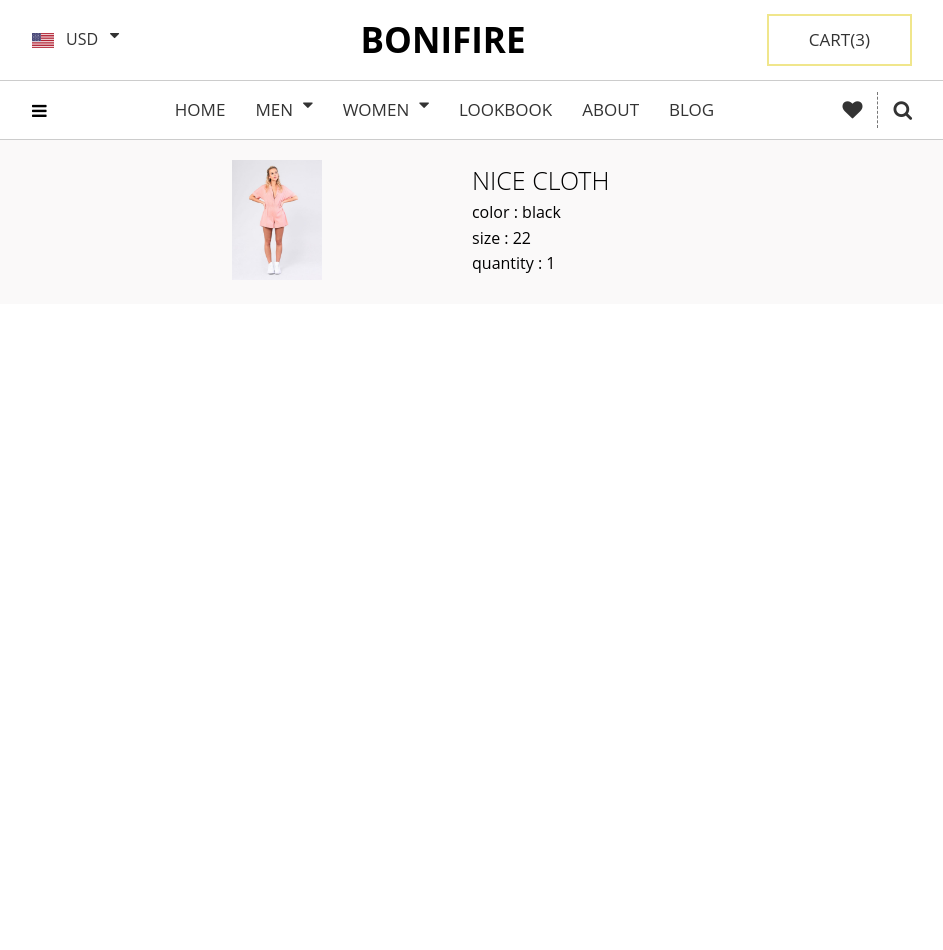
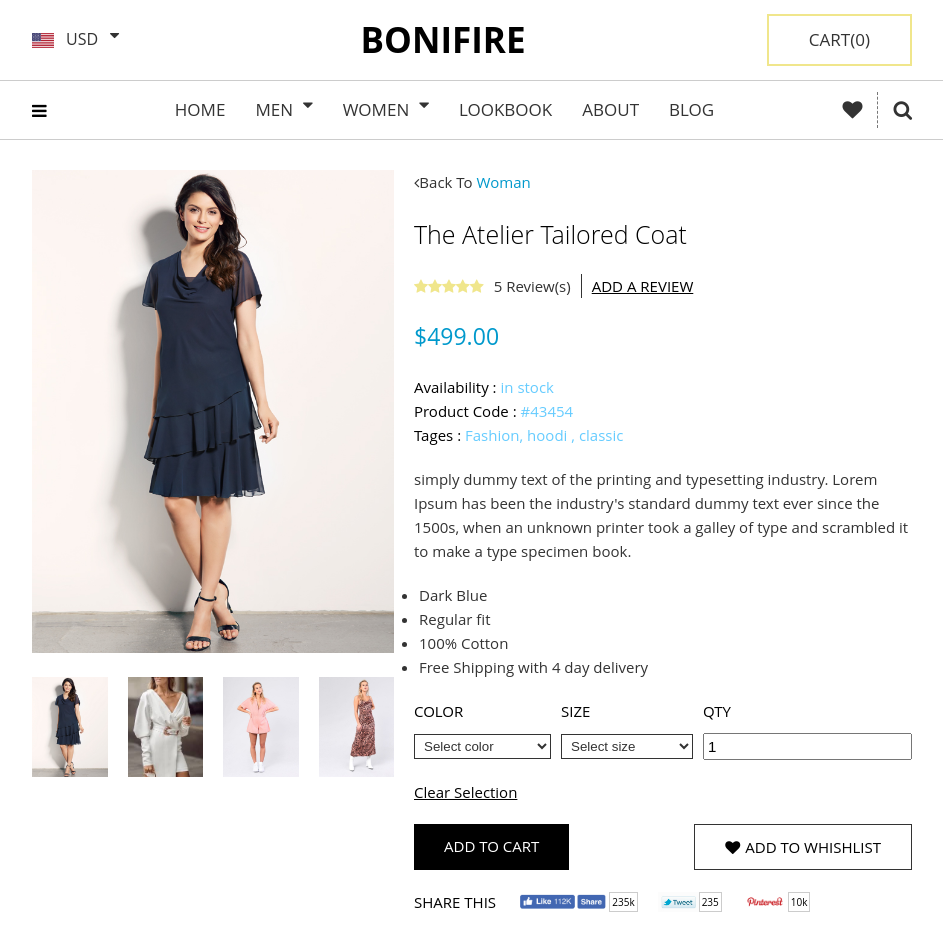
Before and after one commit to ermyas7/go-bonifire, a React (Create React App) app: page / in a window 1280 px wide. Shown: the top 950 px of the page, without its empty margins (168-1111 px from the left). Before the commit the page ends 800 px from the top, so only its background shows below. Built offline with nearby package versions, Linux system fonts and the light colour scheme.

Commit message:
Add Cart page

```diff
--- a/src/App.js
+++ b/src/App.js
@@ -4,13 +4,26 @@ import WomenCloth from './Pages/WomenCloth'
 import Cart from './Pages/CartPage'
 import {BrowserRouter as Router, Route} from 'react-router-dom'
 class  App extends Component{
+  state = {
+    products: []
+  }
+
+  addToCheckOut = (product) => {
+    let products = [...this.state.products, product]
+    this.setState({products})
+  }
   render(){
+    let cartCount = this.state.products.length
     return (
       <Router>
           <div className="App">
-            <Header/>
-            <Route path={`${process.env.PUBLIC_URL}/`}
-            render ={() => <Cart/>}/>
+            <Header cartCount={cartCount}/>
+            <Route exact path={`${process.env.PUBLIC_URL}/`}
+            render ={() => <WomenCloth
+            addToCheckOut={this.addToCheckOut}/>}/>
+            <Route path={`${process.env.PUBLIC_URL}/cart`}
+            render ={() => <Cart
+            items={this.state.products}/>}/>
           </div>
       </Router>
     );
--- a/src/Pages/CartPage/CartItems.js
+++ b/src/Pages/CartPage/CartItems.js
@@ -1,7 +1,7 @@
 import React from 'react'
-import image from '../../assets/images/women_pink.jpg'
+import image from '../../assets/images/women_black.jpg'
 
-const CartItems = () => {
+const CartItems = ({item}) => {
   return (
     <div>
       <div className='cart'>
@@ -9,10 +9,10 @@ const CartItems = () => {
             <img src={image} alt='product'/>
         </div>
         <div className='cart-item'>
-            <h2 className='cart-item-heading'>nice cloth</h2>
-            <p>color : black</p>
-            <p>size : 22</p>
-            <p>quantity : 1</p>
+            <h2 className='cart-item-heading'>{item.name}</h2>
+            <p>color : {item.color}</p>
+            <p>size : {item.size}</p>
+            <p>quantity : {item.quantity}</p>
         </div>
       </div>
     </div>
--- a/src/Pages/CartPage/index.js
+++ b/src/Pages/CartPage/index.js
@@ -3,10 +3,31 @@ import CartItems from './CartItems'
 
 class index extends Component {
   render() {
+      let {items} = this.props;
+      console.log(items)
+      let cartRendered = items.map((item, index) => {
+          return(
+            <CartItems item={item}/>
+          )
+      })
+      console.log(items)
+      if(items.length === 0){
+          return(
+              <h1 style={heading}>No Item Added in the cart</h1>
+          )
+      }
     return (
-      <CartItems/>
+      <div>
+          {cartRendered}
+      </div>
     )
   }
 }
 
+const heading = {
+    fontSize: '3rem',
+    textAlign: 'center',
+    marginTop: '2rem'
+}
+
 export default index
--- a/src/Pages/WomenCloth/index.js
+++ b/src/Pages/WomenCloth/index.js
@@ -5,7 +5,7 @@ import Main from '../../components/Main'
 export class index extends Component {
   render() {
     return (
-      <Main data={cloth}/>
+      <Main data={cloth} addToCart={this.props.addToCheckOut}/>
     )
   }
 }
--- a/src/assets/css/style.css
+++ b/src/assets/css/style.css
@@ -98,10 +98,10 @@ body {
     opacity: 1;
     position: absolute;
     top: 14rem;
-    left: 50rem; }
+    left: 60rem; }
     @media only screen and (min-width: 100em) {
       .navigation-women {
-        left: 60rem; } }
+        left: 70rem; } }
     @media only screen and (max-width: 75em) {
       .navigation-women {
         left: 40rem; } }
@@ -116,10 +116,10 @@ body {
     opacity: 1;
     position: absolute;
     top: 14rem;
-    left: 38rem; }
+    left: 48rem; }
     @media only screen and (min-width: 100em) {
       .navigation-men {
-        left: 48rem; } }
+        left: 56rem; } }
     @media only screen and (max-width: 75em) {
       .navigation-men {
         left: 28rem; } }
@@ -187,6 +187,9 @@ body {
     color: var(--color-grey-dark-1);
     font-size: 1.7rem;
     font-weight: 500; }
+    .header-primary-cart a {
+      text-decoration: none;
+      color: currentColor; }
 
 .heading-primary {
   font-size: 3.5rem; }
@@ -326,7 +329,7 @@ body {
     border: solid var(--color-grey-dark-1) 1px; }
 
 .cart {
-  padding: 2rem 40rem;
+  padding: 2rem 10rem;
   display: flex;
   justify-content: space-between;
   background-color: var(--color-grey-light-1); }
@@ -338,6 +341,6 @@ body {
     .cart-item p {
       font-size: 1.6rem; }
     .cart-item-heading {
-      font-size: 2.5rem;
+      font-size: 2.0rem;
       font-weight: 300;
       text-transform: uppercase; }
--- a/src/assets/sass/_component.scss
+++ b/src/assets/sass/_component.scss
@@ -54,10 +54,10 @@
         opacity: 1;
         position: absolute;
         top: 14rem;
-        left: 50rem;
+        left: 60rem;
 
         @media only screen and (min-width: $bp-xlargest) {
-            left: 60rem;
+            left: 70rem;
           }
 
           @media only screen and (max-width: $bp-largest) {
@@ -81,10 +81,10 @@
         opacity: 1;
         position: absolute;
         top: 14rem;
-        left: 38rem;
+        left: 48rem;
 
         @media only screen and (min-width: $bp-xlargest) {
-            left: 48rem;
+            left: 56rem;
           }
 
           @media only screen and (max-width: $bp-largest) {
@@ -191,6 +191,11 @@
         color: var(--color-grey-dark-1);
         font-size: 1.7rem;
         font-weight: 500;
+
+        a{
+            text-decoration: none;
+            color: currentColor;
+        }
     }
 
 }
@@ -437,7 +442,7 @@
 ////////// cart style /////////////////////////
 ////////////////////////////////////////////////
 .cart{
-    padding: 2rem 40rem;
+    padding: 2rem 10rem;
     display: flex;
     justify-content: space-between;
     background-color: var(--color-grey-light-1);
@@ -454,7 +459,7 @@
 
 
         &-heading{
-            font-size: 2.5rem;
+            font-size: 2.0rem;
             font-weight: 300;
             text-transform: uppercase;
         }
--- a/src/components/CustomSelectOption.js
+++ b/src/components/CustomSelectOption.js
@@ -1,14 +1,17 @@
 import React, { Component } from 'react'
 
 class CustomSelectOption extends Component {
-    state = {
-        value: 'Select color'
-    }
+
     handleChange = (evt) => {
-      this.setState({value: evt.target.value})
+      let {value} = evt.target
+      console.log(this.props)
+      if(value !== ''){
+        this.props.setCheckOutDetail({
+          name: this.props.type,value})
+      }
   }
   render() {
-    let {data, type} = this.props;
+    let {data, type, value} = this.props;
     let options = data.map((item, index) => {
       return(
         <option value={item} key={index}>{item}</option>
@@ -17,10 +20,10 @@ class CustomSelectOption extends Component {
     return (
       <div style={container}>
         <p style={text}>{type}</p>
-        <select value={this.state.value}
+        <select value={value}
          onChange={this.handleChange}
          style={select}>
-        <option value="Select color">Select {type}</option>
+        <option value=''>Select {type}</option>
             {options}
         </select>
       </div>
--- a/src/components/Main/ModalDescription.js
+++ b/src/components/Main/ModalDescription.js
@@ -8,9 +8,39 @@ import Share from '../ShareContent'
 
 
 export class ModalDescription extends Component {
+    state = {
+        color: '',
+        size: '',
+        quantity: 1,
+        error: ''
+      }
+
+    setCheckOutDetail = (val) => {
+        let {name, value} = val
+        this.setState({[name]: value})
+    }
+
+    clearSelection = () => {
+        this.setState({
+            color: '',
+            size: '',
+            quantity: 1
+        })
+        console.log('clearing')
+    }
+
+    addToCart = () => {
+        let {color, size, quantity} = this.state
+        let name = this.props.data.name
+        if(color !=='' && size!=='' && quantity !== 0){
+            this.props.addToCart({color, size, quantity, name})
+            this.clearSelection()
+        }
+    }
   render() {
       let{data} = this.props
-      console.log(data.colors)
+      let {color, size, quantity} = this.state
+      data = {...data, color, size, quantity}
     return (
       <div className='modal-description'>
         <div className='modal-description-back'>
@@ -45,13 +75,20 @@ export class ModalDescription extends Component {
         </div>
         <Features features={data.features}/>
         <div style={selection}>
-            <Select type='color' data={data.colors}/>
-            <Select type='size'  data={data.sizes}/>
-            <QuantitySelection/>
+            <Select type='color' data={data.colors}
+            setCheckOutDetail={this.setCheckOutDetail}
+            value={data.color}/>
+            <Select type='size'  data={data.sizes}
+            setCheckOutDetail={this.setCheckOutDetail}
+            value={data.size}/>
+            <QuantitySelection
+            setCheckOutDetail={this.setCheckOutDetail}
+            value={data.quantity}/>
         </div>
-        <p>Clear Selection</p>
+        <p onClick={this.clearSelection} style={clear}>Clear Selection</p>
         <div className='modal-description-add'>
-            <div className='modal-description-add-btn btn btn-black'>
+            <div className='modal-description-add-btn btn btn-black'
+            onClick={this.addToCart}>
                 add to cart
             </div>
             <div className='modal-description-add-btn btn btn-white'>
@@ -73,4 +110,11 @@ const selection = {
     justifyContent: 'space-between'
 }
 
+const clear = {
+    fontWeight: '500',
+    textDecoration: 'underline',
+    cursor: 'pointer',
+    display: 'block'
+}
+
 export default ModalDescription
--- a/src/components/Main/index.js
+++ b/src/components/Main/index.js
@@ -11,7 +11,7 @@ export class index extends Component {
             <ModalImage/>
         </div>
         <div className='content-description'>
-            <ModalDescription data={this.props.data}/>
+            <ModalDescription data={this.props.data} addToCart={this.props.addToCart}/>
         </div>
 
      </main>
--- a/src/components/QuantityInput.js
+++ b/src/components/QuantityInput.js
@@ -1,22 +1,20 @@
 import React, { Component } from 'react'
 
 class QuantityInput extends Component {
-  state = {
-      value: 1
-  }
 
   changeHandler = (value) => {
-      console.log('from handler')
-      console.log(value.target.value)
-    this.setState({value: value.target.value})
+    this.props.setCheckOutDetail({
+      name: 'quantity',
+      value:value.target.value})
   }
   render() {
+    let {value} = this.props
     return (
         <div>
             <p style={text}>qty</p>
             <input type='number'
              name="quantity" min="1"
-             value={this.state.value}
+             value={value}
              onInput={this.changeHandler}
              onChange={this.changeHandler}
                 style={quantity}/>
--- a/src/components/layout/Header/Header.js
+++ b/src/components/layout/Header/Header.js
@@ -1,7 +1,7 @@
 import React , {Component} from 'react'
 import currency from '../../../assets/images/lang.png'
 import NavHover  from '../../NavHover'
-
+import {Link} from 'react-router-dom'
 class Header extends Component{
   state = {
     status: 'navigation'
@@ -24,7 +24,8 @@ class Header extends Component{
 
         <h1 className='heading-primary'>BONIFIRE</h1>
 
-        <div className='header-primary-cart'>Cart(3)</div>
+        <div className='header-primary-cart'>
+        <Link to={`${process.env.PUBLIC_URL}/cart`}>Cart({this.props.cartCount})</Link></div>
 
       </div>
           <div className='header-secondary'>
@@ -37,33 +38,33 @@ class Header extends Component{
                 <ul className='header-secondary-nav__items'>
 
                   <li className='header-secondary-nav__item'>
-                      <a href='#'
-                      className='header-secondary-nav__link'>Home</a>
+                  <Link to={`${process.env.PUBLIC_URL}`}
+                      className='header-secondary-nav__link'>Home</Link>
                   </li>
                   <li className='header-secondary-nav__item'>
-                      <a href='#'
-                      className='header-secondary-nav__link'>Men</a>
+                  <Link to={`${process.env.PUBLIC_URL}`}
+                      className='header-secondary-nav__link'>Men</Link>
                       <i className='fa fa-caret-down'
                       onClick={() => this.toggleNav('navigation-men')}
                       onMouseOver={() => this.toggleNav('navigation-men')}
                       onMouseLeave={() => this.toggleNav('navigation')}></i>
                   </li>
                   <li className='header-secondary-nav__item'>
-                      <a href='#'
-                      className='header-secondary-nav__link'>Women</a>
+                      <Link to={`${process.env.PUBLIC_URL}`}
+                      className='header-secondary-nav__link'>Women</Link>
                       <i className='fa fa-caret-down'
                       onClick={() => this.toggleNav('navigation-women')}
                       onMouseOver={() => this.toggleNav('navigation-women')}
                       onMouseLeave={() => this.toggleNav('navigation') }></i>
                   </li>
                   <li className='header-secondary-nav__item'>
-                      <a href='#' className='header-secondary-nav__link'>Lookbook</a>
+                      <Link to={`${process.env.PUBLIC_URL}`}  className='header-secondary-nav__link'>Lookbook</Link>
                   </li>
                   <li className='header-secondary-nav__item'>
-                      <a href='#' className='header-secondary-nav__link'>About</a>
+                      <Link to={`${process.env.PUBLIC_URL}`}  className='header-secondary-nav__link'>About</Link>
                   </li>
                   <li className='header-secondary-nav__item'>
-                      <a href='#' className='header-secondary-nav__link'>Blog</a>
+                      <Link to={`${process.env.PUBLIC_URL}`}  className='header-secondary-nav__link'>Blog</Link>
                   </li>
                 </ul>
 
```
